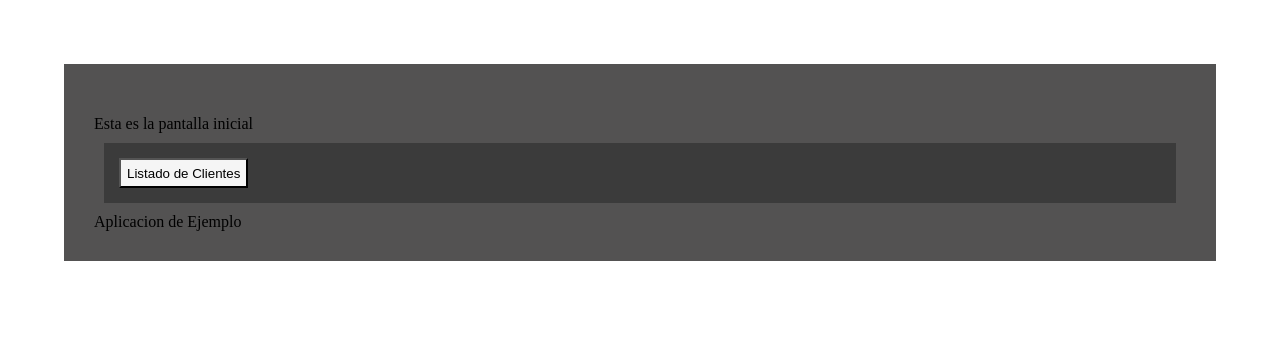
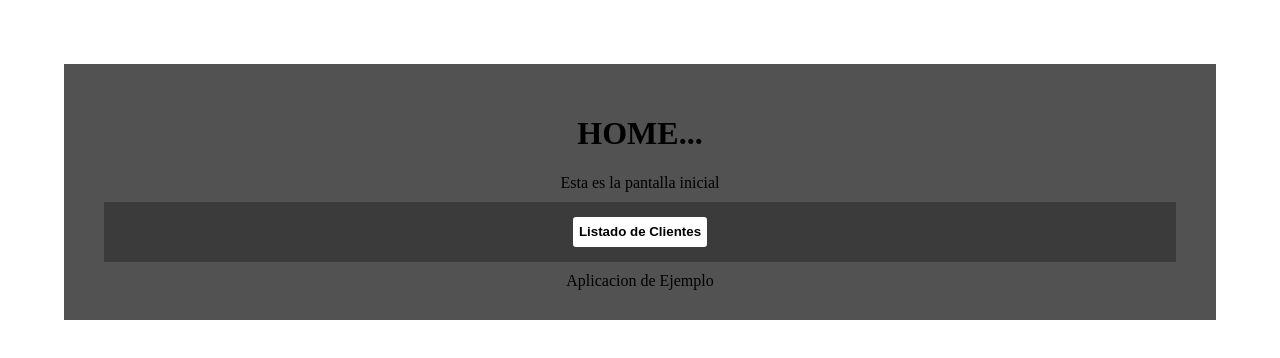
Before and after one commit to MicheleBecerra/Customer-App, a React (Create React App) app: page / in a window 1280 px wide. Shown: the top 358 px of the page. Built offline with nearby package versions, Linux system fonts and the light colour scheme.

Commit message:
Se han corregido miles de eerores de dedasoooo. Aún no consigo que se rendere la lista de clientes. Siento que muero

```diff
--- a/src/App.js
+++ b/src/App.js
@@ -1,24 +1,28 @@
 import React, { Component } from 'react';
-import { Switch, Route, BrowserRouter as Router} from 'react-router-dom';
+import { BrowserRouter as Router, Route, Switch } from 'react-router-dom';
 import HomeContainer  from './containers/HomeContainer';
 import './App.css';
+import CustomersContainer from './containers/CustomersContainer';
 
 class App extends Component {
 
-  renderHome = () => <h1>HOME ... </h1>
-  renderCustomerContainer = () => <h2>Customer Container </h2>
-  renderCustomerListContainer = () => <h2>Customer List Container </h2>
-  renderCustomerNewContainer = () => <h2>Customer  New Container </h2>
+  renderHome = () => <HomeContainer/> ;
+  renderCustomerContainer = () => <h2> Customer Container </h2> ;
+  renderCustomerListContainer = () => <CustomersContainer/> ;
+  renderCustomerNewContainer = () => <h2>Customer  New Container </h2> ;
 
+  //Se usa el componente switch par hacer un wrapper de las dos rutas quue tienen conflicto. Resuelve la ruta más especíica primero.
   render() {
     return (
       <Router>
-        <div>
-          <Route exact path="/" component={HomeContainer}/>
+        <div className="App">
+
+          <Route exact path="/" component={this.renderHome}/>
           <Route exact path="/customers" component = {this.renderCustomerListContainer} />
+
           <Switch>
           <Route  path="/customers/new" component = {this.renderCustomerNewContainer} />
-          <Route  path="/customer/:curp" component = {this.renderCustomerContainer} />
+          <Route  path="/customers/:curp" component = {this.renderCustomerContainer} />
           </Switch>
         </div>
       </Router>
--- a/src/components/AppFrame.js
+++ b/src/components/AppFrame.js
@@ -4,12 +4,12 @@ import AppHeader from './AppHeader';
 
 //Contendor que nos serira para no replicar codigo
 
-const AppFrame = ({header, body, footer}) => {
+const AppFrame = ({header, body }) => {
     return (
         <div>
             <div className="app-frame">
-                <AppHeader>{header}</AppHeader>
-                <div>{body}</div>
+                <AppHeader title={ header }></AppHeader>
+                <div>{ body }</div>
                 <div>{ 'Aplicacion de Ejemplo' }</div>
 
             </div>
@@ -21,8 +21,6 @@ const AppFrame = ({header, body, footer}) => {
 AppFrame.propTypes = {
     header: PropTypes.string.isRequired,
     body: PropTypes.element.isRequired,
-
-
 };
 
 export default AppFrame;
--- a/src/components/CustomerData.js
+++ b/src/components/CustomerData.js
@@ -6,9 +6,9 @@ const CustomerData =({ name, curp, age }) => {
         <div>
             <div className = "customer-data">
                 <h2>Datos del Cliente</h2>
-                <div><strong>Nombre<i>{name}</i></strong></div>
-                <div><strong>CURP<i>{curp}</i></strong></div>
-                <div><strong>Edad<i>{age}</i></strong></div>
+                <div><strong>Nombre</strong><i>{name}</i></div>
+                <div><strong>CURP</strong><i>{curp}</i></div>
+                <div><strong>Edad</strong><i>{age}</i></div>
             </div>
 
         </div>
--- a/src/components/CustomerEdit.js
+++ b/src/components/CustomerEdit.js
@@ -1,15 +1,19 @@
 import React from 'react';
 import PropTypes from 'prop-types';
+
 
 const CustomerEdit = ({ name, curp, age })=> {
     return (
         <div>
             <h2>Edición del cliente</h2>
+            <br />
             <h3>Nombre: {name} / CURP: {curp} / Edad: {age}</h3>
         </div>
     );
 };
 
+
+//No se pide isRequire por que puede no haber algo en el edit.
 CustomerEdit.propTypes = {
     name: PropTypes.string,
     curp: PropTypes.string,
--- a/src/components/CustomerListItem.js
+++ b/src/components/CustomerListItem.js
@@ -1,18 +1,19 @@
 import React from 'react';
 import PropTypes from 'prop-types';
+import { Link } from 'react-router-dom';
 
-const CustomerListItem = ({name, editAction, delAction}) => {
+const CustomerListItem = ({name, editAction, delAction, urlPath, curp }) => {
     return (
         <div>
             <div className="customers-list-item">
                 <div className="field">
-                    <Link to={`${props.urlPath}${curp}`}>{name}</Link>
+                    <Link to={`${urlPath}${curp}`}>{name}</Link>
                 </div>
                 <div className="field">
-                    <Link to={`${props.urlPath}${curp}/edit`}>{editAction}</Link>
+                    <Link to={`${urlPath}${curp}/edit`}>{editAction}</Link>
                 </div>
                 <div className="field">
-                    <Link to={`${props.urlPath}${curp}/del`}>{delAction}</Link>
+                    <Link to={`${urlPath}${curp}/del`}>{delAction}</Link>
                 </div>
             </div>
         </div>
@@ -20,6 +21,7 @@ const CustomerListItem = ({name, editAction, delAction}) => {
 };
 
 CustomerListItem.propTypes = {
+    curp: PropTypes.string.isRequired,
     name: PropTypes.string.isRequired,
     editAction: PropTypes.string.isRequired,
     delAction: PropTypes.string.isRequired,
--- a/src/components/CustomerActions.js
+++ b/src/components/CustomersActions.js
@@ -1,7 +1,7 @@
 import React from 'react';
 import PropTypes from 'prop-types';
 
-const CustomerActions = ( { children })=> {
+const CustomersActions = ( { children })=> {
     return (
         <div>
             <div className="customers-actions">
@@ -12,9 +12,9 @@ const CustomerActions = ( { children })=> {
     );
 };
 
-CustomerActions.propTypes = {
+CustomersActions.propTypes = {
     children:PropTypes.node.isRequired,
 
 };
 
-export default CustomerActions;
+export default CustomersActions;
--- a/src/components/CustomerList.js
+++ b/src/components/CustomersList.js
@@ -1,18 +1,18 @@
 import React from 'react';
 import PropTypes from 'prop-types';
+import CustomerListItem from './CustomerListItem';
 
 
-
-const CustomerListItem = ({customers}) => {
+const CustomersList = ({customers, urlPath }) => {
     return (
         <div>
-            <div className="customer-list">
+            <div className="customers-list">
                 {
                     customers.map( c =>
                         <CustomerListItem>
                             key={c.curp}
                             name{c.name}
-                            aditAction={'Editar'}
+                            editAction={'Editar'}
                             delAction={'Eliminar'}
                             urlPath={urlPath}
                         </CustomerListItem>)
@@ -22,8 +22,9 @@ const CustomerListItem = ({customers}) => {
     );
 };
 
-CustomerListItem.propTypes = {
+CustomersList.propTypes = {
     customers: PropTypes.array.isRequired,
+    urlPath: PropTypes.string.isRequired,
 };
 
-export default CustomerListItem;
+export default CustomersList;
--- /dev/null
+++ b/src/containers/CustomersContainer.js
@@ -0,0 +1,54 @@
+import React, { Component } from 'react';
+/*import PropTypes from 'prop-types';*/
+import AppFrame from '../components/AppFrame';
+import CustomersList from './../components/CustomersList';
+import CustomersActions from '../components/CustomersActions';
+
+
+const customers = [
+    {   "curp": "98176887",
+        "name": "Mich Becerra",
+        "age": 36
+    } ,
+    {   "curp": "99176999",
+        "name": "Israel HS",
+        "age": 44
+    } ,
+    {   "curp": "20176900",
+        "name": "Miró HS",
+        "age": 18
+    }
+]
+
+class CustomersContainer extends Component {
+
+    renderBody = customers => (
+        <div>
+            <CustomersList
+                customers={customers}
+                urlPath= {'customer/'}>
+            </CustomersList>
+            <CustomersActions>
+                <button onClick={this.handleAddNew}> Nuevo Cliente </button>
+            </CustomersActions>
+        </div>
+    )
+
+    render() {
+        return (
+            <div>
+                <AppFrame
+                header={'Listado de Clientes'}
+                body={this.renderBody(customers)}>
+                </AppFrame>
+
+            </div>
+        );
+    }
+}
+
+/*CustomersContainer.propTypes = {
+
+};*/
+
+export default CustomersContainer;
--- a/src/containers/HomeContainer.js
+++ b/src/containers/HomeContainer.js
@@ -1,38 +1,38 @@
 import React, { Component } from 'react';
-import PropTypes from 'prop-types';
-import { Link } from 'react-router-dom';
+/*import PropTypes from 'prop-types';*/
+import { withRouter } from 'react-router-dom';
 import AppFrame  from './../components/AppFrame';
-import CustomerActions from './../components/CustomerActions';
+import CustomersActions from './../components/CustomersActions';
 
 class HomeContainer extends Component {
 
     handleOnClick = () => {
-        console.log("handleOnClick");
-
+        console.log("handleOnClick") ;
+        this.props.history.push('/customers') ;
     }
 
     render() {
         return (
             <div>
                 <AppFrame
-                header="HOME"
+                header="HOME..."
                 body={
                     <div>
                         Esta es la pantalla inicial
-                        <CustomerActions>
+
+                        <CustomersActions>
                             <button onClick={this.handleOnClick}>Listado de Clientes</button>
-
-                        </CustomerActions>
+                        </CustomersActions>
                     </div>
                 }
                 ></AppFrame>
             </div>
-        );
+        )
     }
 }
 
-HomeContainer.propTypes = {
+/*HomeContainer.propTypes = {
 
-};
+};*/
 
-export default HomeContainer;
+export default withRouter(HomeContainer);
--- a/src/index.css
+++ b/src/index.css
@@ -20,3 +20,12 @@ body {
   height: 30px;
   margin: 5px;
 }
+.customers-actions button {
+  background: white;
+  min-width: 100px;
+  height: 30px;
+  margin: 5px;
+  border-style: none;
+  border-radius: 3px;
+  font-weight: bolder;
+}
```
